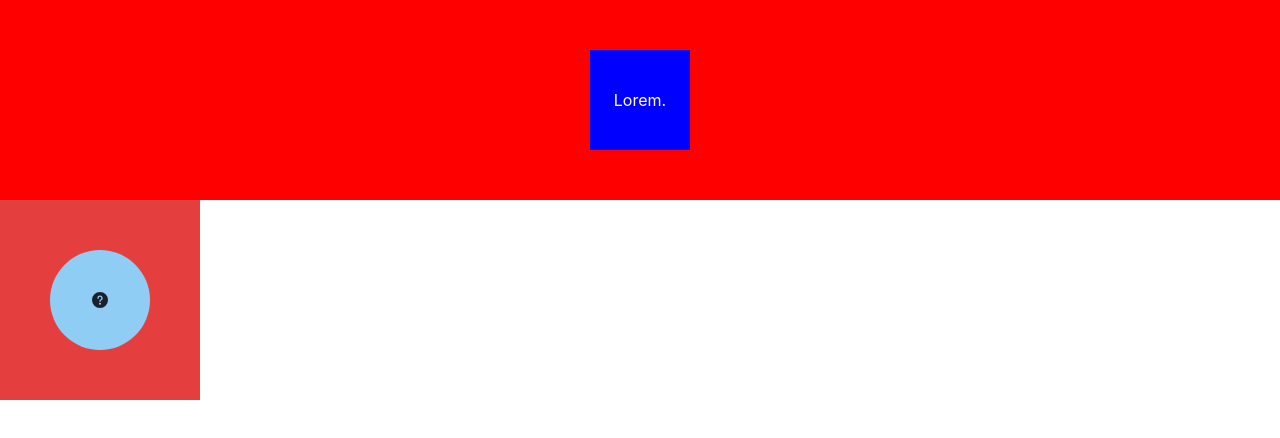
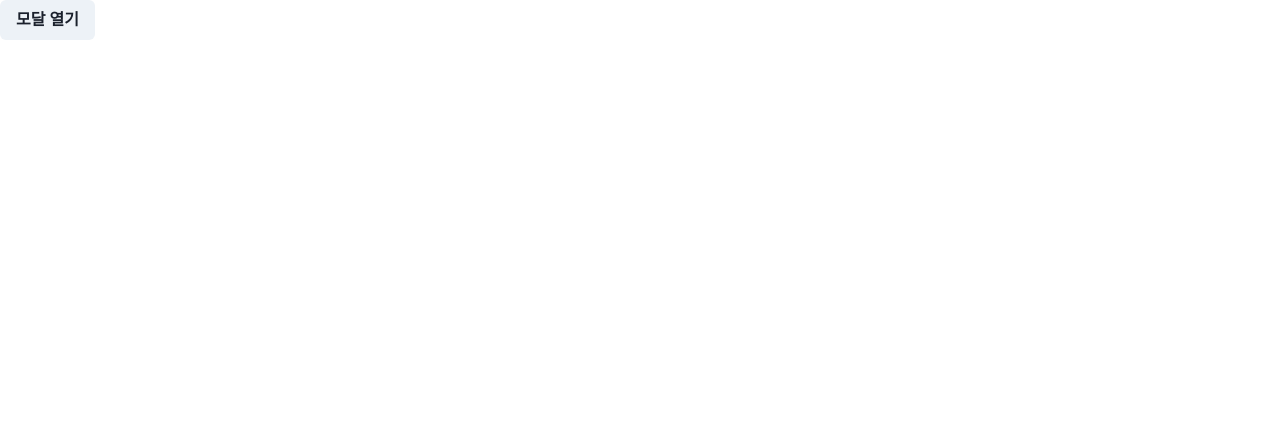
Before and after one commit to amz940/react20231031, a React (Create React App) app: page / in a window 1280 px wide. Shown: the top 438 px of the page. Built offline with nearby package versions, Linux system fonts and the light colour scheme.

Commit message:
modal 사용하기

```diff
--- a/src/App.js
+++ b/src/App.js
@@ -1,20 +1,40 @@
-import { Box, Center, Circle, Square } from "@chakra-ui/react";
-import { QuestionIcon } from "@chakra-ui/icons";
+import {
+  Button,
+  Modal,
+  ModalBody,
+  ModalCloseButton,
+  ModalContent,
+  ModalFooter,
+  ModalHeader,
+  ModalOverlay,
+  useDisclosure,
+} from "@chakra-ui/react";
 
 function App() {
+  const { isOpen, onOpen, onClose } = useDisclosure();
   return (
     <>
-      <Center bg={"red"} h={"200px"}>
-        <Square bg={"blue"} w={"100px"} h={"100px"} color={"white"}>
-          Lorem.
-        </Square>
-      </Center>
+      <Button onClick={onOpen}>모달 열기</Button>
 
-      <Center bg={"red.500"} h={"200px"} w={"200px"}>
-        <Circle bg={"blue.200"} w={"100px"} h={"100px"}>
-          <QuestionIcon />
-        </Circle>
-      </Center>
+      <Modal
+        closeOnOverlayClick={false}
+        isOpen={isOpen}
+        onClose={onClose}
+        isCentered
+        motionPreset="slideInBottom"
+      >
+        <ModalOverlay />
+        <ModalContent>
+          <ModalHeader>모달의 제목</ModalHeader>
+          <ModalCloseButton />
+          <ModalBody>Lorem ipsum dolor sit amet.</ModalBody>
+          <ModalFooter>
+            <Button colorScheme={"blue"} onClick={onClose}>
+              닫기
+            </Button>
+          </ModalFooter>
+        </ModalContent>
+      </Modal>
     </>
   );
 }
```
